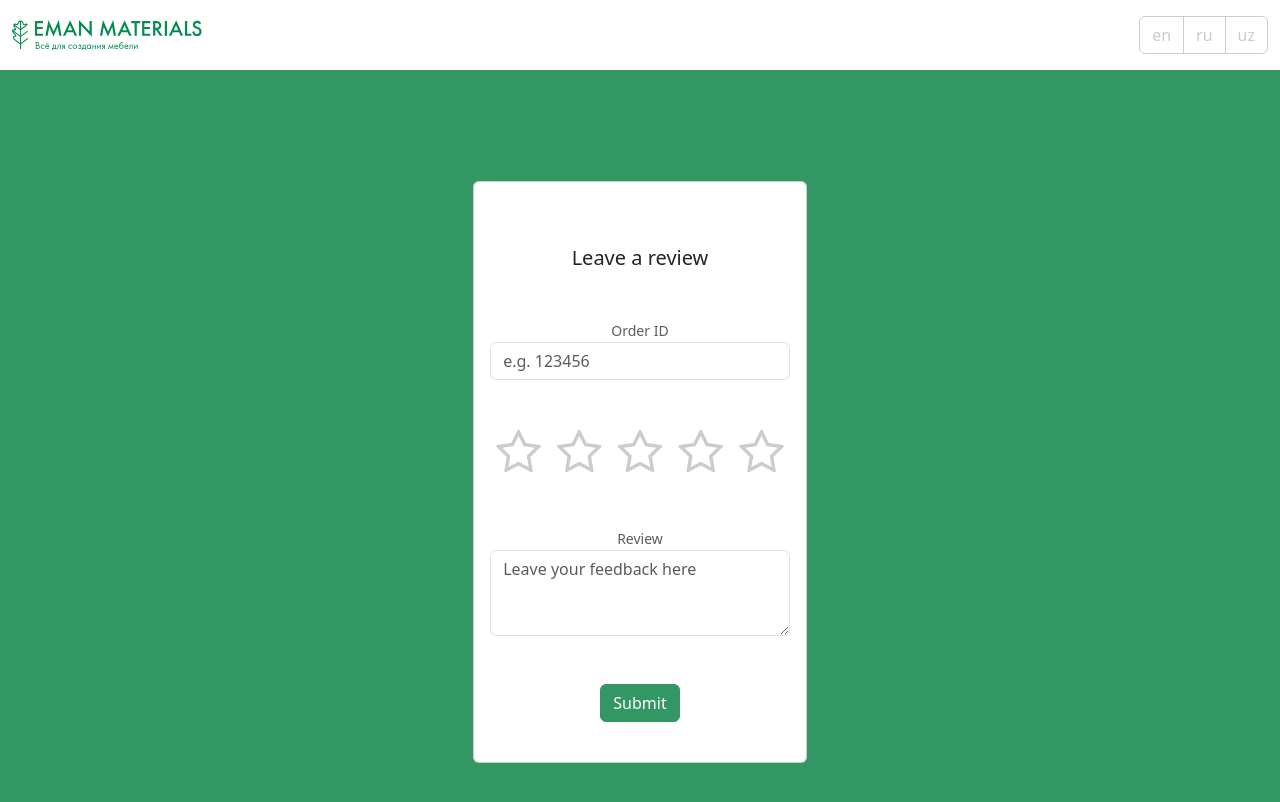
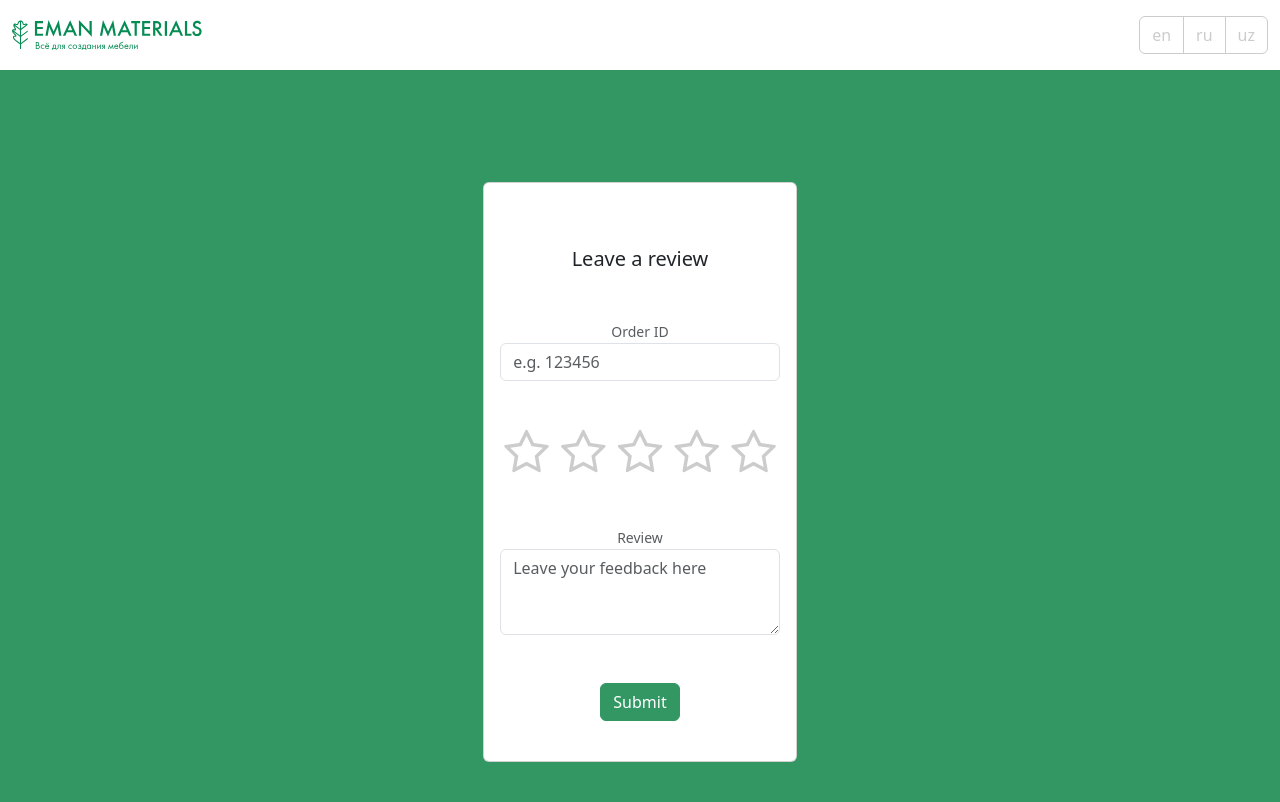
Before and after one commit to astroari/review-system, a Django app: page /en/ in a window 1280 px wide. Shown: the top 802 px of the page. Run offline with Django 5.2, Linux system fonts and the light colour scheme.

Commit message:
Change star margin

```diff
--- a/rating/templates/rating/main.html
+++ b/rating/templates/rating/main.html
@@ -10,11 +10,11 @@
             <input type="text" class="form-control mb-5" id="order-id" placeholder="{% translate 'e.g. 123456' %}" required minlength="6" maxlength="6"
                 {% if prefilled_order_id %}value="{{ prefilled_order_id }}" readonly{% endif %}>
             <div class="rate-buttons mb-1 mt-1">
-                <button type="button" class="fa fa-star-o fa-3x my-btn" id="first"></button>
-                <button type="button" class="fa fa-star-o fa-3x my-btn" id="second"></button>
-                <button type="button" class="fa fa-star-o fa-3x my-btn" id="third"></button>
-                <button type="button" class="fa fa-star-o fa-3x my-btn" id="fourth"></button>
-                <button type="button" class="fa fa-star-o fa-3x my-btn" id="fifth"></button>
+                <button type="button" class="fa fa-star-o fa-3x my-btn p-0 mx-1" id="first"></button>
+                <button type="button" class="fa fa-star-o fa-3x my-btn p-0 mx-1" id="second"></button>
+                <button type="button" class="fa fa-star-o fa-3x my-btn p-0 mx-1" id="third"></button>
+                <button type="button" class="fa fa-star-o fa-3x my-btn p-0 mx-1" id="fourth"></button>
+                <button type="button" class="fa fa-star-o fa-3x my-btn p-0 mx-1" id="fifth"></button>
             </div>
             <input type="hidden" name="rating" id="selected-rating" required>
             <div class="mt-5">
```
